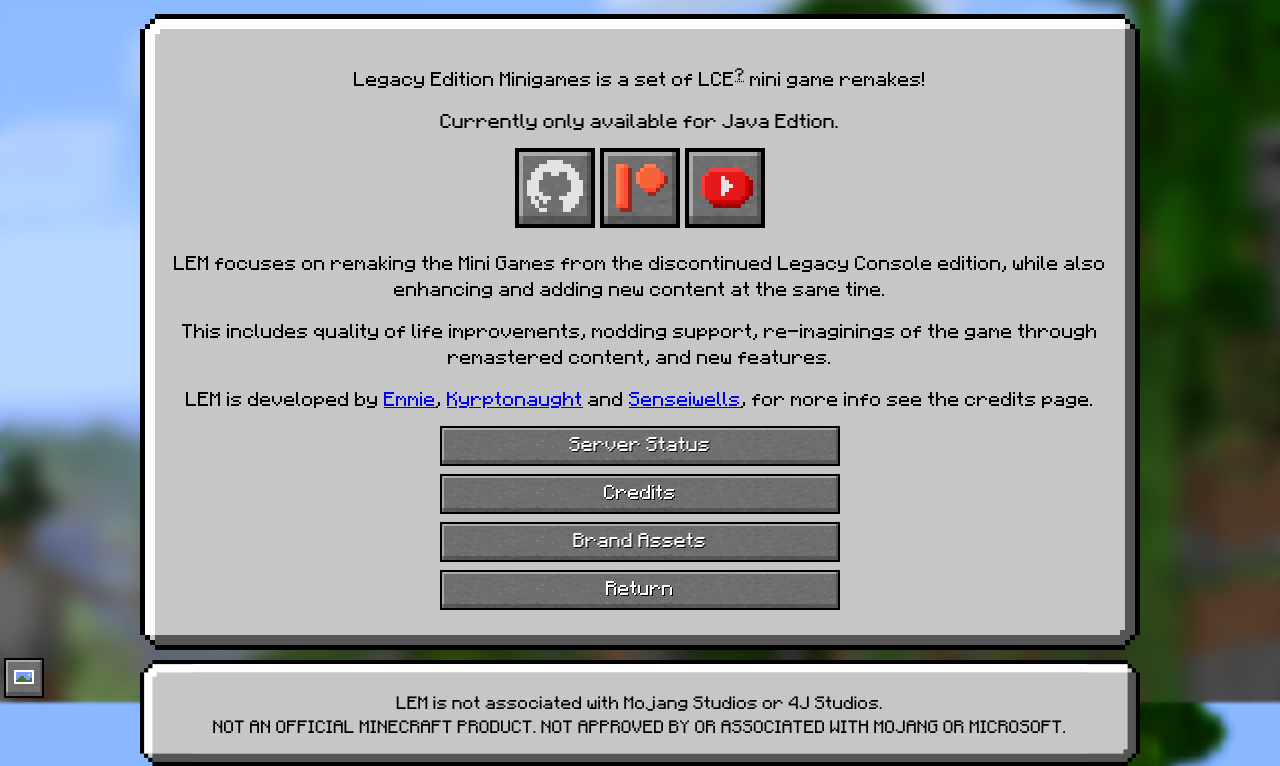
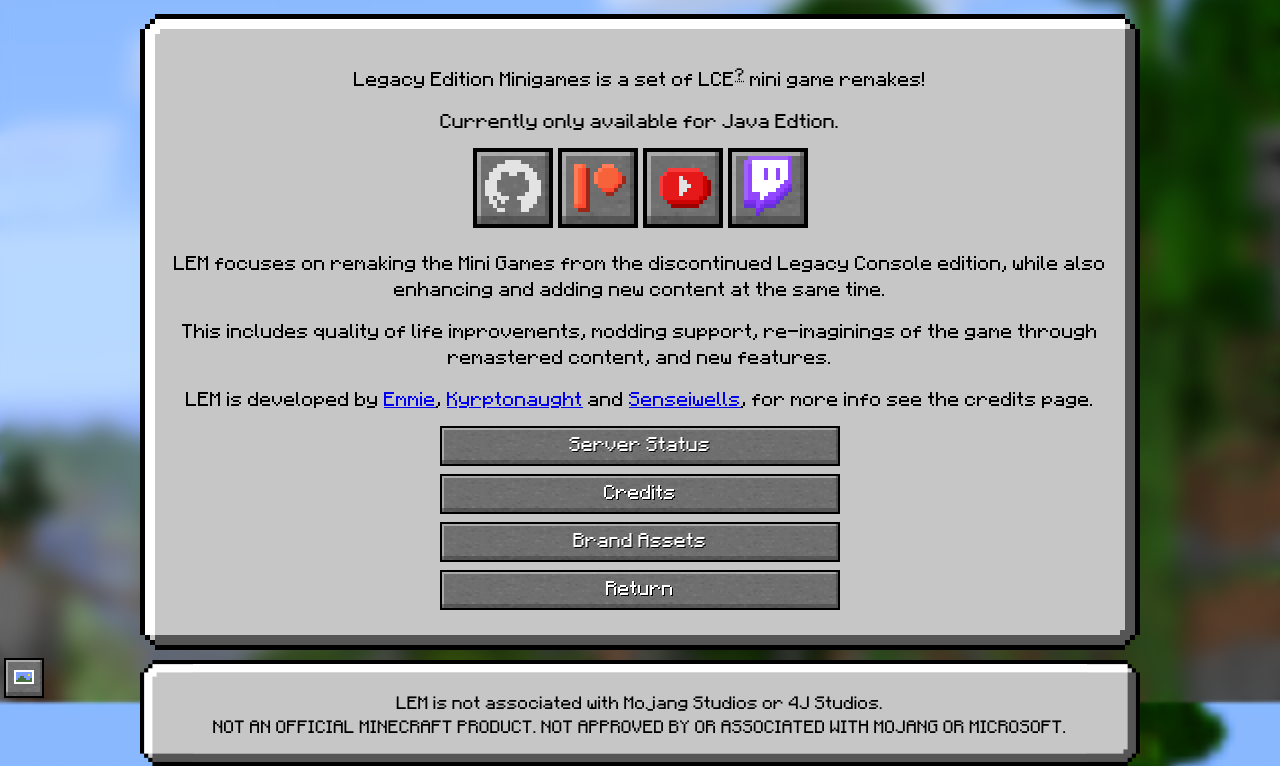
Before and after one commit to Legacy-Edition-Minigames/Website, a Jekyll site: the page built from about.html, in a window 1280 px wide. Shown: the part 198-964 px from the top of the page. Built offline with Jekyll 4.4.1, drawn with Linux system fonts in a browser that asks for light colours; some web fonts are replaced.

Commit message:
Add Twitch channel button

```diff
--- a/about.html
+++ b/about.html
@@ -5,11 +5,15 @@
 <link rel="preload" as="image" href="{{ site.baseurl }}/assets/btn-github-hover.png">
 <link rel="preload" as="image" href="{{ site.baseurl }}/assets/btn-patreon-hover.png">
 <link rel="preload" as="image" href="{{ site.baseurl }}/assets/btn-youtube-hover.png">
+<link rel="preload" as="image" href="{{ site.baseurl }}/assets/btn-twitch-hover.png">
 
 <div class="guibox center">
 		<p>Legacy Edition Minigames is a set of LCE<sup><span title="Legacy Console Edition" style="text-decoration: underline #000 dotted; cursor: help;"\>?</sup> mini game remakes!</p>
 		<p>Currently only available for Java Edtion.</p>
-		<a href="{{ site.baseurl }}/github" target='_blank' onclick="clickSound()"><span class="github-button"></span></a> <a href="{{ site.baseurl }}/patreon" onclick="clickSound()"><span class="patreon-button"></span></a> <a href="{{ site.baseurl }}/youtube" target='_blank' onclick="clickSound()"><span class="youtube-button"></span></a>
+		<a href="{{ site.baseurl }}/github" target='_blank' onclick="clickSound()"><span class="github-button"></span></a>
+		<a href="{{ site.baseurl }}/patreon" onclick="clickSound()"><span class="patreon-button"></span></a>
+		<a href="{{ site.baseurl }}/youtube" target='_blank' onclick="clickSound()"><span class="youtube-button"></span></a>
+		<a href="{{ site.baseurl }}/twitch" target='_blank' onclick="clickSound()"><span class="twitch-button"></span></a>
 		<p>LEM focuses on remaking the Mini Games from the discontinued Legacy Console edition, while also enhancing and adding new content at the same time.</p>
 		<p>This includes quality of life improvements, modding support, re-imaginings of the game through remastered content, and new features.</p>
 		<p>LEM is developed by <a href="https://github.com/DBTDerpbox" target='_blank'>Emmie</a>, <a href="https://github.com/Kyrptonaught" target='_blank'>Kyrptonaught</a> and <a href="https://github.com/senseiwells" target='_blank'>Senseiwells</a>, for more info see the credits page.</p>
--- a/style.css
+++ b/style.css
@@ -92,7 +92,7 @@
 	  background-image: url('assets/logo.png');
   }
 
-  .github-button, .patreon-button, .youtube-button {
+  .github-button, .patreon-button, .youtube-button, .twitch-button {
 	  display: inline-block;
 	  height: 80px;
 	  width: 80px;
@@ -104,11 +104,16 @@
 	  background-image: url('assets/btn-github.png');
   }
 
-  .youtube-button {
-	background-image: url('assets/btn-youtube.png');
-}
   .patreon-button {
 	  background-image: url('assets/btn-patreon.png');
+  }
+
+  .youtube-button {
+	  background-image: url('assets/btn-youtube.png');
+  }
+
+  .twitch-button {
+	  background-image: url('assets/btn-twitch.png');
   }
 
   .github-button:hover {
@@ -120,8 +125,12 @@
   }
 
   .youtube-button:hover {
-	background-image: url('assets/btn-youtube-hover.png');
-}
+	  background-image: url('assets/btn-youtube-hover.png');
+  }
+
+  .twitch-button:hover {
+	  background-image: url('assets/btn-twitch-hover.png');
+  }
 
   .minecraft-button {
 	  display: inline-block;
```
Also changed, not shown: twitch.html (added, +11 -0 lines), assets/btn-twitch-hover.png (added), assets/btn-twitch.png (added).
